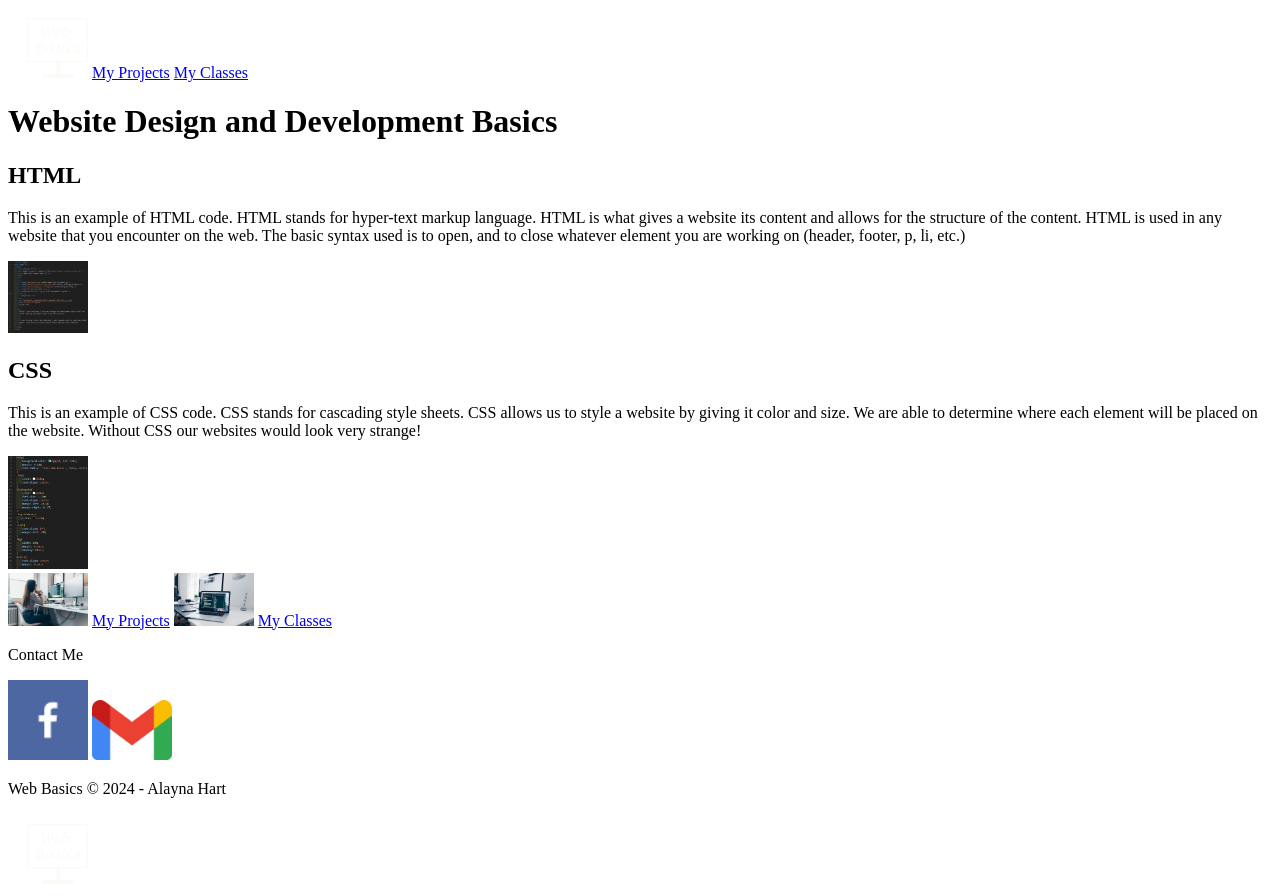
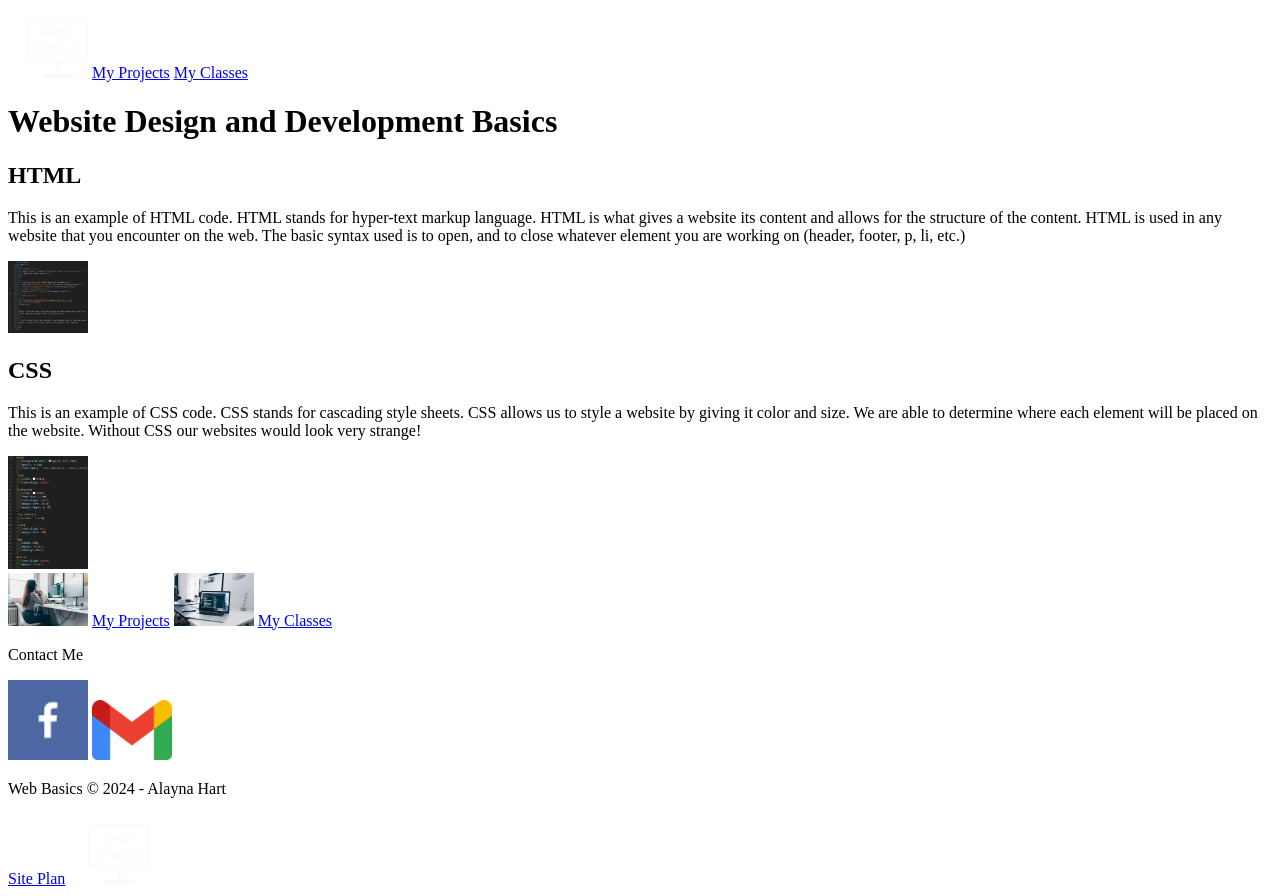
Before and after one commit to amhart02/wdd130, a plain HTML site: page portfolio/index.html in a window 1280 px wide. Drawn offline with Linux system fonts and the light colour scheme.

Commit message:
put site plan in the footer

```diff
--- a/portfolio/index.html
+++ b/portfolio/index.html
@@ -39,6 +39,7 @@
         <a href="https://www.facebook.com/profile.php?id=100010330715071"><img src="images/facebook.png" alt="Facebook Icon"></a>
         <a href="mailto:har20010@byui.edu"><img src="images/Gmail_icon_(2020).svg.png" alt="Gmail Icon"></a>
         <p>Web Basics &copy; 2024 - Alayna Hart</p>
+        <a href="site-plan.html">Site Plan</a>
         <a href="index.html"><img src="images/portfolio-logo.png" alt="Web Basics Logo"></a>
     </footer>
 </body>
```
Also changed, not shown: portfolio/myclasses.html (+1 -0 lines), portfolio/myprojects.html (+1 -0 lines).
